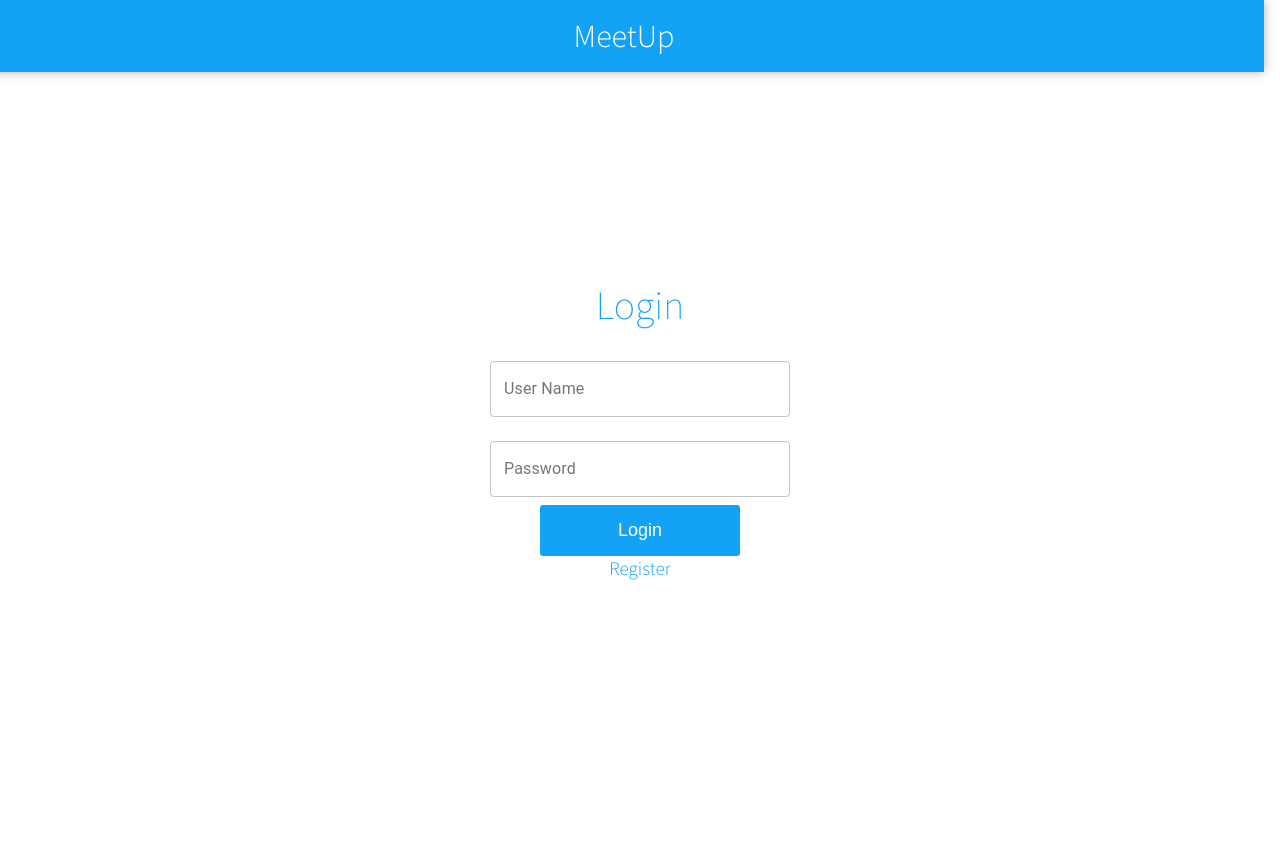
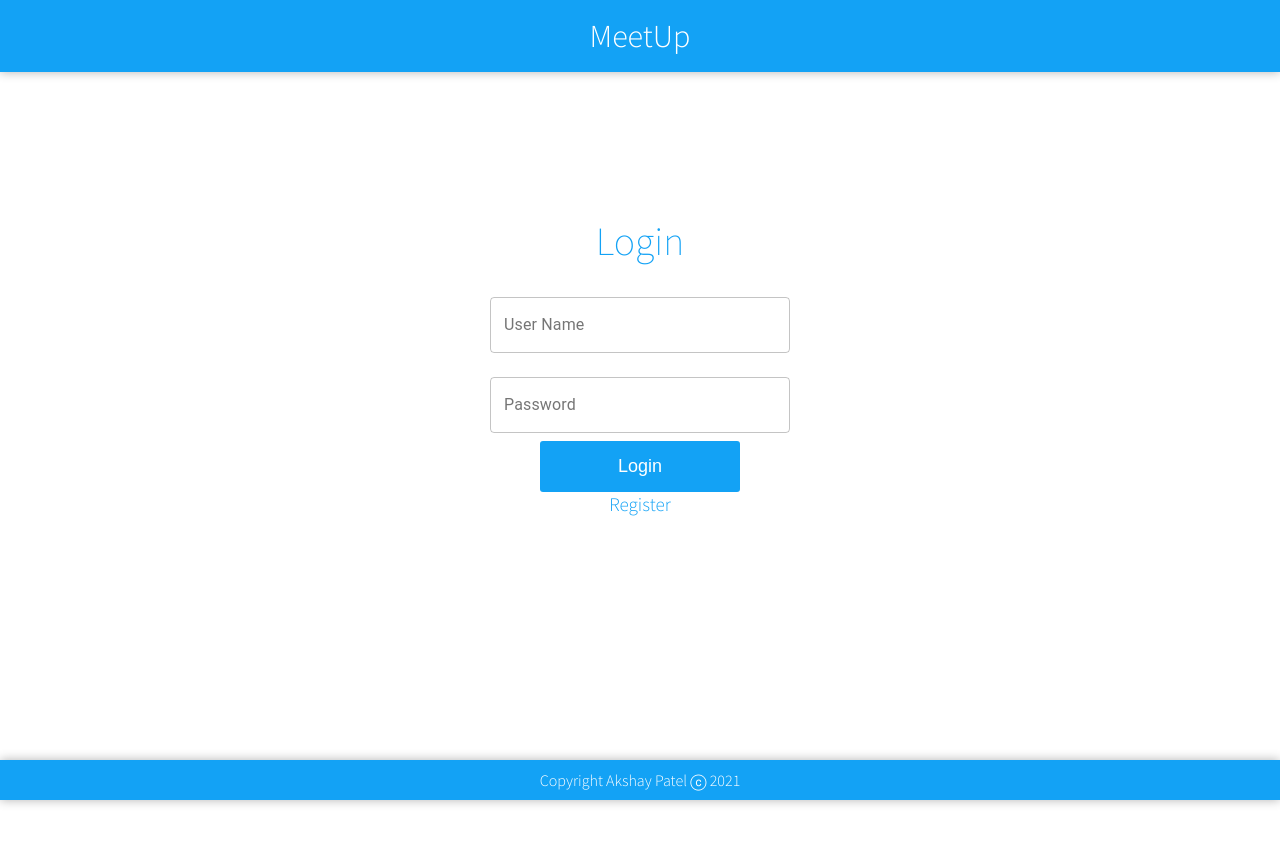
Before and after one commit to akki264/Meetup-UI, a React (Create React App) app: page / in a window 1280 px wide. Shown: the top 844 px of the page. Before the commit the page ends 800 px from the top, so only its background shows below. Built offline with nearby package versions, Linux system fonts and the light colour scheme.

Commit message:
Enabled footer

```diff
--- a/src/App.jsx
+++ b/src/App.jsx
@@ -60,7 +60,7 @@ function App() {
 
 
                 </Switch>
-                {/* <Footer /> */}
+                <Footer />
             </div>
         </Router >
     );
--- a/src/styles/style.css
+++ b/src/styles/style.css
@@ -16,21 +16,24 @@ body {
 
 header {
   background-color: #13a2f5;
-  margin: auto -16px;
+  margin-bottom: auto;
   padding: 16px 32px;
   box-shadow: 0 0 10px 0 rgba(0, 0, 0, 0.3);
   top: 0;
   width: 100%;
   text-align: center;
+
 }
 
 footer {
-  position: absolute;
+  margin-top: auto;
   text-align: center;
   bottom: 0;
   width: 100%;
   height: 2.5rem;
   background-color: #13a2f5;
+  box-shadow: 0 0 10px 0 rgba(0, 0, 0, 0.3);
+  position: fixed;
 }
 
 footer p {
@@ -39,9 +42,11 @@ footer p {
 }
 
 .container {
-  margin: 10% auto;
+  margin: 5% auto;
   padding: 80px 0;
   text-align: center;
+  min-height: 100vh;
+  padding-bottom: 2.5rem;
 
 }
 
```
